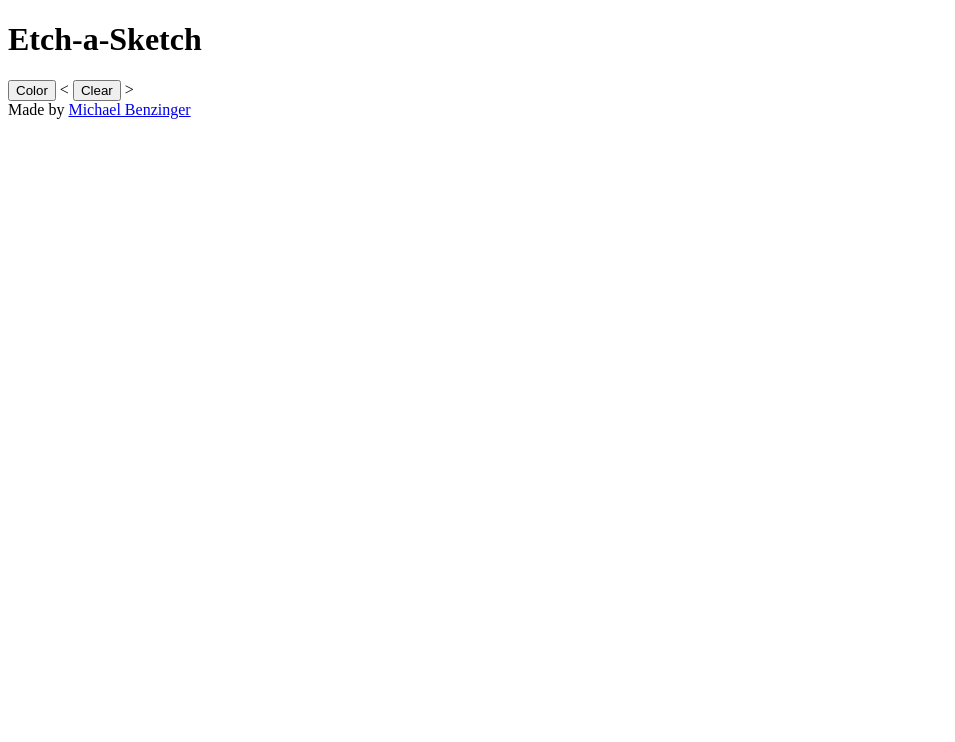
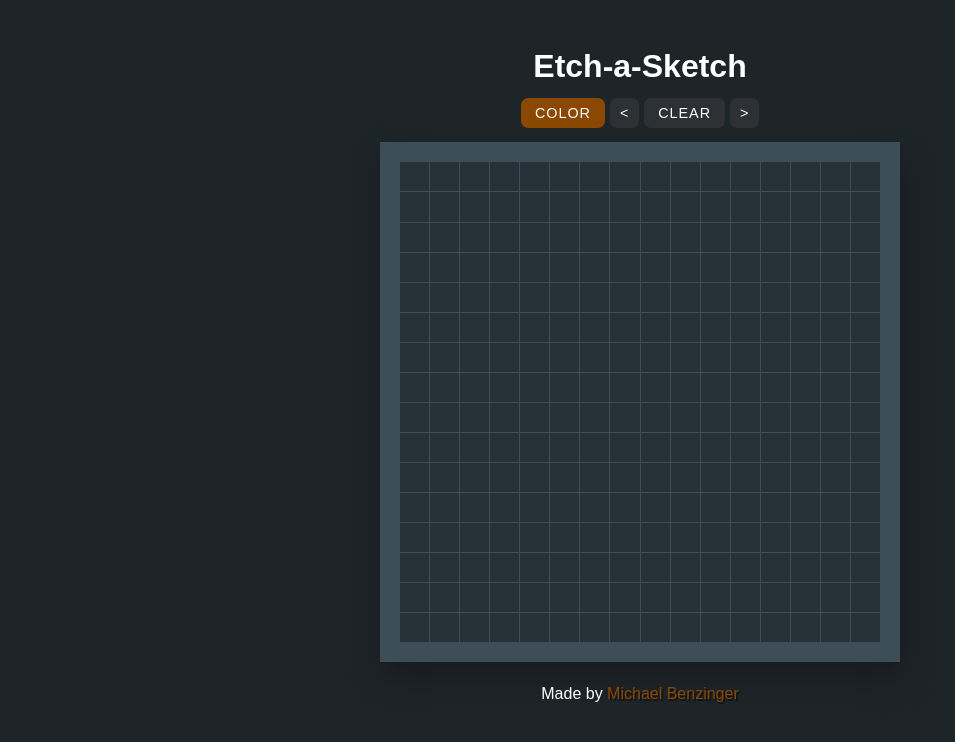
Before and after one commit to michaelbenzinger/etch-a-sketch, a plain HTML site: page index.html in a window 1280 px wide. Shown: the whole page, without its empty margins (0-955 px from the left). Drawn offline with Linux system fonts and the light colour scheme; the site is published under a folder, as on GitHub Pages, so addresses that start at the root find nothing.

Commit message:
Fixed / in index.html references to other directories

```diff
--- a/index.html
+++ b/index.html
@@ -5,8 +5,8 @@
 
   <title>Etch-A-Sketch</title>
 
-  <link rel="stylesheet" href="/styles/meyerreset.css">
-  <link rel="stylesheet" href="/styles/styles.css">
+  <link rel="stylesheet" href="styles/meyerreset.css">
+  <link rel="stylesheet" href="styles/styles.css">
 
   <!-- <meta name="description" content="Page description">
   <meta property="og:title" content="Unique page title - My Site">
@@ -42,6 +42,6 @@
   </div>
 
 
-  <script src="/scripts/etch-a-sketch.js"></script>
+  <script src="scripts/etch-a-sketch.js"></script>
 </body>
 </html>
```
